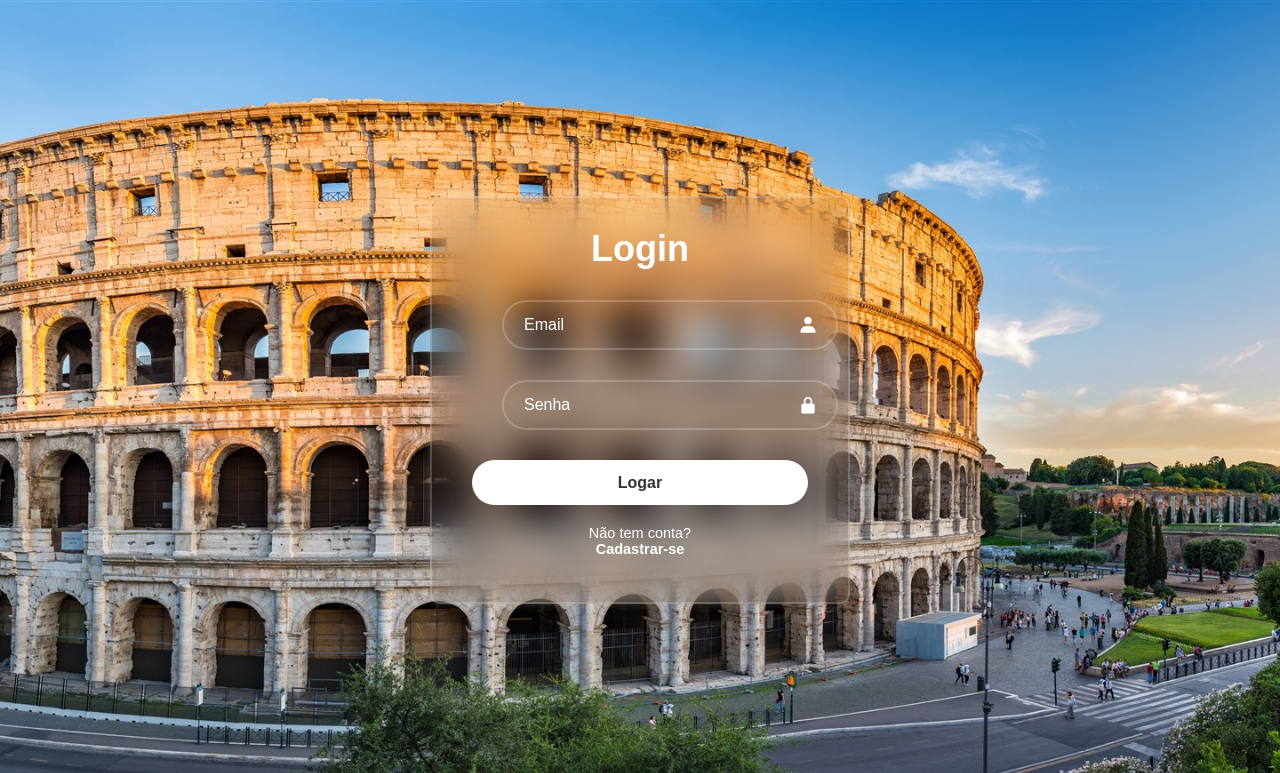
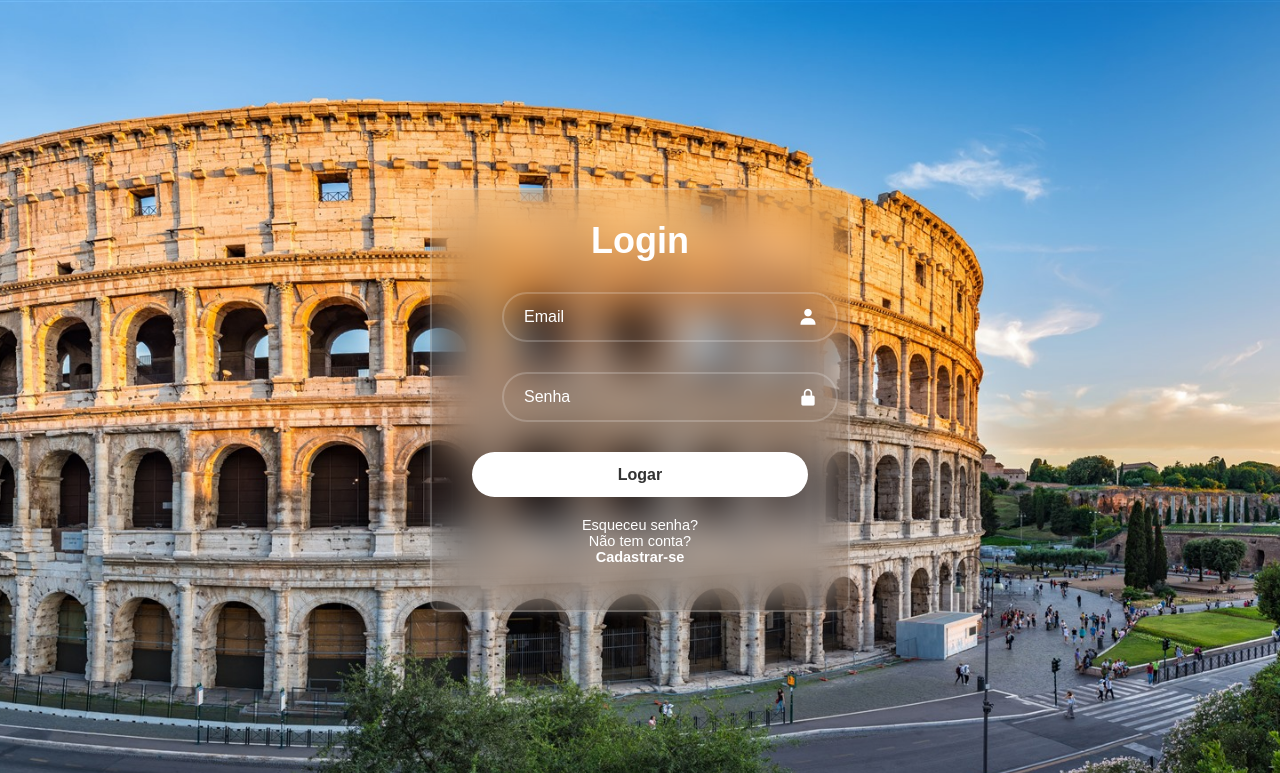
Before and after one commit to UrielMontanha/tcc-museu, a PHP site: page /form_login.php in a window 1280 px wide. Shown: the top 773 px of the page. Run offline with PHP 8.4, Linux system fonts and the light colour scheme.

Commit message:
esqueceu senha

```diff
--- a/form_login.php
+++ b/form_login.php
@@ -28,6 +28,7 @@ session_start();
                 <button type="submit" class="btn">Logar</button>
 
                 <div class="register-link">
+                    <p>Esqueceu senha? <a href=""></a></p>
                     <p>Não tem conta? <br><a href="form_cad.php">Cadastrar-se</a></p>
                 </div>
             </form>
```
